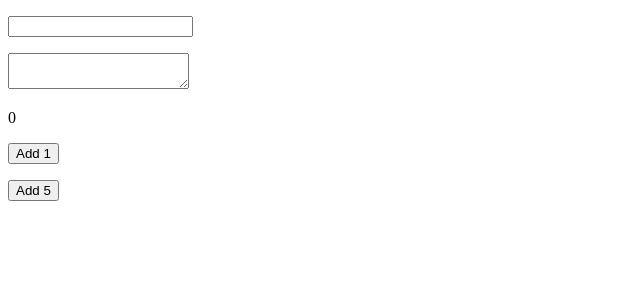
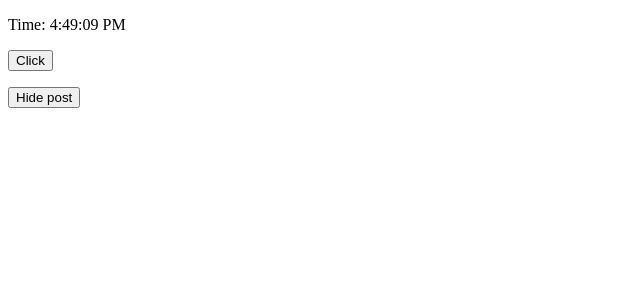
Before and after one commit to Imranhossain7/React-practice, a React (Create React App) app: page / in a window 1280 px wide. Shown: the top 300 px of the page, without its empty margins (0-640 px from the left). Built offline with nearby package versions, Linux system fonts and the light colour scheme.

Commit message:
Use effect hokk

```diff
--- a/src/App.js
+++ b/src/App.js
@@ -1,14 +1,17 @@
-import React from 'react';
-import Counter from './components/Counter';
-import Todo from './components/Todo';
+import { useState } from 'react';
+import MyComponent from './components/MyComponent';
 
-export default class App extends React.Component {
-    render() {
-        return (
-            <div className="app">
-                <Todo />
-                <Counter />
-            </div>
-        );
-    }
+export default function App() {
+    const [show, setShow] = useState(true);
+
+    return (
+        <div className="app">
+            <div>{show && <MyComponent />}</div>
+            <p>
+                <button type="button" onClick={() => setShow((prevShow) => !prevShow)}>
+                    {show ? 'Hide post' : 'Show post'}
+                </button>
+            </p>
+        </div>
+    );
 }
--- /dev/null
+++ b/src/components/MyComponent.js
@@ -0,0 +1,42 @@
+import { useEffect, useState } from 'react';
+
+export default function MyComponent() {
+    const [count, setCount] = useState(0);
+    const [date, setDate] = useState(new Date());
+
+    const tick = () => {
+        console.log(`clock ticking!`);
+        setDate(new Date());
+    };
+
+    useEffect(() => {
+        console.log('updating document title');
+        document.title = `Clicked ${count} times`;
+    }, [count]);
+
+    useEffect(() => {
+        console.log('starting timer');
+        const interval = setInterval(tick, 1000);
+
+        // do the cleanup - stop the timer
+        return () => {
+            console.log('component unmounted');
+            clearInterval(interval);
+        };
+    }, []);
+
+    const addClick = () => {
+        setCount((prevCount) => prevCount + 1);
+    };
+
+    return (
+        <div>
+            <p>Time: {date.toLocaleTimeString()}</p>
+            <p>
+                <button type="button" onClick={addClick}>
+                    Click
+                </button>
+            </p>
+        </div>
+    );
+}
```
Also changed, not shown: src/components/MyClassComponent.js (added, +53 -0 lines).
